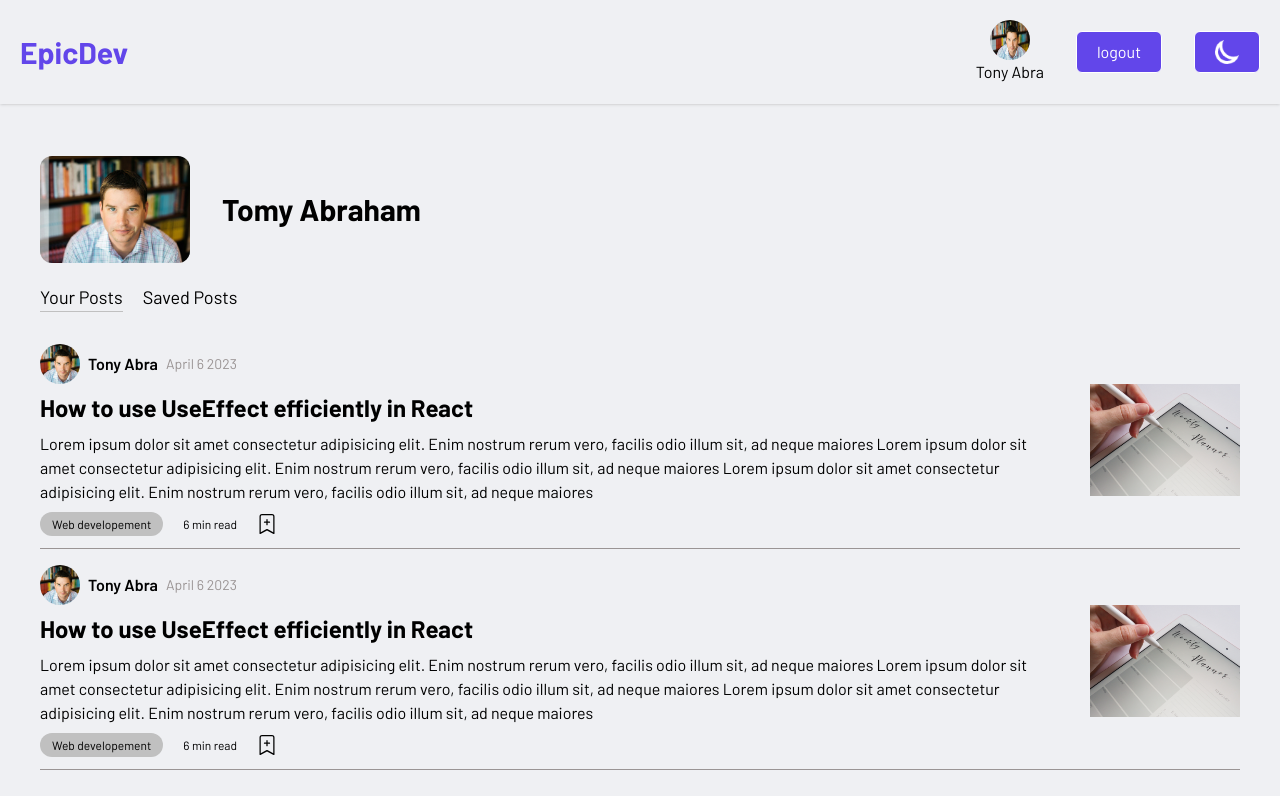
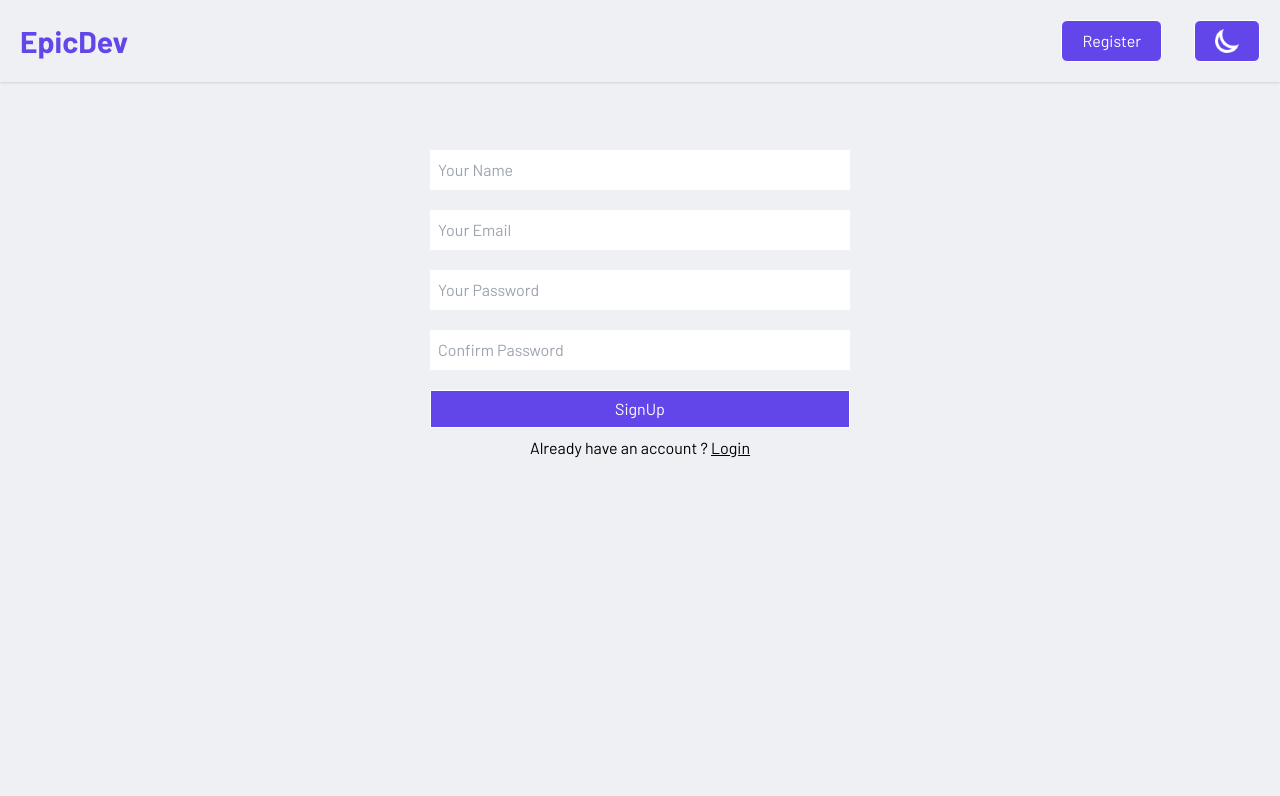
Before and after one commit to zphtet/BlogApp-fullstack, a React (Vite) app in the folder frontend-react/: page /signup in a window 1280 px wide. Shown: the top 796 px of the page. Built offline with nearby package versions, Linux system fonts and the light colour scheme.

Commit message:
signup design and react router

```diff
--- a/frontend-react/package.json
+++ b/frontend-react/package.json
@@ -12,7 +12,8 @@
   "dependencies": {
     "react": "^18.2.0",
     "react-dom": "^18.2.0",
-    "react-icons": "^4.11.0"
+    "react-icons": "^4.11.0",
+    "react-router-dom": "^6.16.0"
   },
   "devDependencies": {
     "@types/react": "^18.2.15",
--- a/frontend-react/src/App.jsx
+++ b/frontend-react/src/App.jsx
@@ -1,8 +1,11 @@
 import { themeContext } from "./Context/ThemeContext";
 import Header from "./components/Header";
 import { useContext } from "react";
-import CardContainer from "./components/CardContainer";
-import Profile from "./components/Profile";
+import { Outlet } from "react-router-dom";
+// import Profile from "./components/Profile";
+// import Detail from "./components/Detail";
+// import Signup from "./components/Signup";
+
 function App() {
   const { state } = useContext(themeContext);
   return (
@@ -10,8 +13,12 @@ function App() {
       <div className="min-h-screen dark:bg-dark dark:text-white">
         <Header />
         <div className="max-w-container mx-auto p-5">
+          {/* <RouterProvider router={router} /> */}
           {/* <CardContainer /> */}
-          <Profile />
+          <Outlet />
+          {/* <Signup /> */}
+          {/* <Outlet /> */}
+          {/* <Profile /> */}
         </div>
       </div>
     </div>
--- a/frontend-react/src/components/Card.jsx
+++ b/frontend-react/src/components/Card.jsx
@@ -2,6 +2,7 @@ import React from "react";
 import cardImg from "../assets/default-card.jpg";
 import authorImg from "../assets/author.jpg";
 import { BsBookmarkPlus } from "react-icons/bs";
+import { Link } from "react-router-dom";
 // BsFillBookmarkPlusFill;
 const Card = () => {
   return (
@@ -23,7 +24,9 @@ const Card = () => {
           </div>
 
           <h3 className="text-2xl font-bold cursor-pointer ml:text-xl">
-            How to use UseEffect efficiently in React{" "}
+            <Link to={"/posts/postid"}>
+              How to use UseEffect efficiently in React{" "}
+            </Link>
           </h3>
           <p>
             Lorem ipsum dolor sit amet consectetur adipisicing elit. Enim
@@ -42,7 +45,9 @@ const Card = () => {
           </div>
         </div>
         <div className="post-img-container max-w-[150px] tb:hidden">
-          <img className="cursor-pointer" src={cardImg} alt="post img" />
+          <Link to={"/posts/postid"}>
+            <img className="cursor-pointer" src={cardImg} alt="post img" />
+          </Link>
         </div>
       </div>
     </div>
--- /dev/null
+++ b/frontend-react/src/components/Detail.jsx
@@ -0,0 +1,7 @@
+import React from "react";
+
+const Detail = () => {
+  return <div>This is Detail Page</div>;
+};
+
+export default Detail;
--- a/frontend-react/src/components/Header.jsx
+++ b/frontend-react/src/components/Header.jsx
@@ -4,28 +4,25 @@ import { themeContext } from "../Context/ThemeContext";
 import moon from "../assets/moon.png";
 import sun from "../assets/sun.png";
 import authorImg from "../assets/author.jpg";
+// import { useNavigate } from "react-router-dom";
+import { Link } from "react-router-dom";
 const Header = () => {
   const { state, dispatch } = useContext(themeContext);
+  // const navigate = useNavigate();
   const modeHandler = () => {
     if (state === "light") dispatch({ type: "DARK" });
     if (state === "dark") dispatch({ type: "LIGHT" });
   };
   const isLight = state === "light";
   return (
-    <div className="shadow mx-auto max-w-container px-5 py-5 flex items-center justify-between dark:bg-dark">
-      <h1 className="text-3xl text-theme font-bold tb:text-2xl">EpicDev</h1>
+    <div className="shadow mx-auto max-w-container px-5 py-5 flex items-center justify-between dark:bg-dark ml:py-3">
+      <h1 className="text-3xl text-theme font-bold tb:text-2xl">
+        <Link to={"/"}>EpicDev</Link>
+      </h1>
       <div className="flex items-center gap-8 tb:gap-3">
-        {/* <button className="btn tb:text-xs">Register</button> */}
-
-        <div className="cursor-pointer flex flex-col items-center">
-          <img
-            className="w-10 h-10 rounded-full text-center ml:w-6 ml:h-6"
-            src={authorImg}
-            alt="your profile"
-          />
-          <p className="profile-name dark:text-white ml:text-xs">Tony Abra</p>
-        </div>
-        <button className="btn tb:text-xs">logout</button>
+        <button className="btn tb:text-xs">
+          <Link to={"/signup"}>Register</Link>
+        </button>
         <button
           className=" btn flex items-center gap-2 tb:text-xs"
           onClick={modeHandler}
@@ -37,6 +34,22 @@ const Header = () => {
           />
           {/* <span>Dark Mode</span> */}
         </button>
+
+        {/* <Link to={"/profile"}>
+          <div
+            className="cursor-pointer flex flex-col items-center"
+
+          >
+            <img
+              className="w-10 h-10 object-cover rounded-full text-center ml:w-6 ml:h-6"
+              src={authorImg}
+              alt="your profile"
+            />
+            <p className="profile-name dark:text-white ml:text-xs">Tony Abra</p>
+          </div>
+        </Link> */}
+
+        {/* <button className="btn tb:text-xs">logout</button> */}
       </div>
     </div>
   );
--- /dev/null
+++ b/frontend-react/src/components/Login.jsx
@@ -0,0 +1,32 @@
+import React from "react";
+import { Link } from "react-router-dom";
+const Signup = () => {
+  return (
+    <div className="w-[min(420px,100%)] mx-auto   mt-12 py-auto ">
+      <form className=" flex flex-col gap-5 ">
+        {/* <input className="input" type="text" placeholder="Your Name" /> */}
+        <input className="input" type="text" placeholder="Your Email" />
+        <input className="input" type="password" placeholder="Your Password" />
+        {/* <input
+          className="input"
+          type="password"
+          placeholder="Confirm Password"
+        /> */}
+        <button type="submit" className="form-btn">
+          Login
+        </button>
+      </form>
+      <div className="mt-2">
+        <p className="text-center ">
+          Don't have an account ?{" "}
+          <Link to={"/signup"} className="underline">
+            {" "}
+            SignUp
+          </Link>{" "}
+        </p>
+      </div>
+    </div>
+  );
+};
+
+export default Signup;
--- /dev/null
+++ b/frontend-react/src/components/Root.jsx
@@ -0,0 +1,15 @@
+import React from "react";
+import Header from "./Header";
+import CardContainer from "./CardContainer";
+const Root = () => {
+  return (
+    <div className="min-h-screen dark:bg-dark dark:text-white">
+      <Header />
+      <div className="max-w-container mx-auto p-5">
+        <CardContainer />
+      </div>
+    </div>
+  );
+};
+
+export default Root;
--- /dev/null
+++ b/frontend-react/src/components/Signup.jsx
@@ -0,0 +1,32 @@
+import React from "react";
+import { Link } from "react-router-dom";
+const Signup = () => {
+  return (
+    <div className="w-[min(420px,100%)] mx-auto  mt-12 py-auto ">
+      <form className=" flex flex-col gap-5 ">
+        <input className="input" type="text" placeholder="Your Name" />
+        <input className="input" type="text" placeholder="Your Email" />
+        <input className="input" type="password" placeholder="Your Password" />
+        <input
+          className="input"
+          type="password"
+          placeholder="Confirm Password"
+        />
+        <button type="submit" className="form-btn">
+          SignUp
+        </button>
+      </form>
+      <div className="mt-2">
+        <p className="text-center ">
+          Already have an account ?{" "}
+          <Link to={"/login"} className="underline">
+            {" "}
+            Login
+          </Link>{" "}
+        </p>
+      </div>
+    </div>
+  );
+};
+
+export default Signup;
--- a/frontend-react/src/index.css
+++ b/frontend-react/src/index.css
@@ -9,7 +9,7 @@ html {
 }
 @layer base {
   * {
-    @apply transition-colors;
+    /* @apply transition-colors; */
   }
 }
 
@@ -29,4 +29,10 @@ html {
   .profile-tab {
     @apply text-lg hover:border-b border-b-gray ml:text-base;
   }
+  .input {
+    @apply px-2 py-2 outline-theme dark:bg-[#5f656e];
+  }
+  .form-btn {
+    @apply border py-[6px] bg-theme text-white;
+  }
 }
--- a/frontend-react/src/main.jsx
+++ b/frontend-react/src/main.jsx
@@ -3,10 +3,46 @@ import ReactDOM from "react-dom/client";
 import App from "./App.jsx";
 import "./index.css";
 import { ThemeProvider } from "./Context/ThemeContext.jsx";
+import Detail from "./components/Detail.jsx";
+import Profile from "./components/Profile.jsx";
+import { createBrowserRouter, RouterProvider } from "react-router-dom";
+import CardContainer from "./components/CardContainer.jsx";
+// import Card from "./components/Card.jsx";
+import Signup from "./components/Signup.jsx";
+import Login from "./components/Login.jsx";
+const router = createBrowserRouter([
+  {
+    path: "/",
+    element: <App />,
+    errorElement: <h2>Error Ocuured</h2>,
+    children: [
+      {
+        path: "/",
+        element: <CardContainer />,
+      },
+      {
+        path: "/posts/:id",
+        element: <Detail />,
+      },
+      {
+        path: "/profile",
+        element: <Profile />,
+      },
+      {
+        path: "/signup",
+        element: <Signup />,
+      },
+      {
+        path: "/login",
+        element: <Login />,
+      },
+    ],
+  },
+]);
 ReactDOM.createRoot(document.getElementById("root")).render(
   <React.StrictMode>
     <ThemeProvider>
-      <App />
+      <RouterProvider router={router} />
     </ThemeProvider>
   </React.StrictMode>
 );
```
Also changed, not shown: 1 other file (tests, documents, lock files or other folders).
